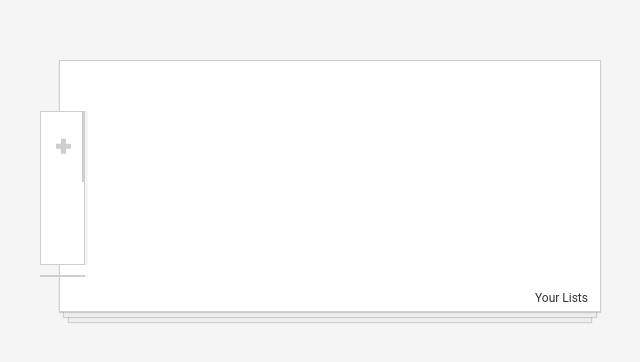
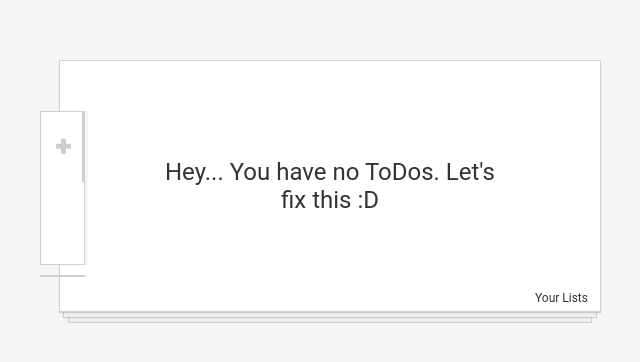
Before and after one commit to LZygmunt/todolist, a React (Create React App) app: page / in a window 1280 px wide. Shown: the part 214-576 px from the top of the page, without its empty margins (310-950 px from the left). Built offline with nearby package versions, Linux system fonts and the light colour scheme.

Commit message:
add noData and specify app sizes

```diff
--- a/src/assets/scss/_variables.scss
+++ b/src/assets/scss/_variables.scss
@@ -39,3 +39,23 @@ $borderColors: (
   separator: map_get($colors, appSilver),
   addSeparator: map_get($colors, appDarkCharcoal)
 );
+
+$quantities: (
+  maxPaperHeight: 60vh,
+  minPaperHeight: 150px,
+  paperWidth: 480px,
+);
+
+$fontSizes: (
+  small: 12px,
+  regular: 16px,
+  medium: 18px,
+  big: 20px,
+  large: 24px,
+);
+
+$fontWeights: (
+  extremeThin: 100,
+  bold: 700,
+  extremeBold: 900,
+)
--- a/src/components/listName/scss/listName.scss
+++ b/src/components/listName/scss/listName.scss
@@ -7,7 +7,7 @@
   right: 0;
   padding: .5em 1em;
   color: map_get($fontColors, names);
-  font-size: 12px;
+  font-size: map-get($fontSizes, small);
   @include transition(background-color);
   cursor: pointer;
 
--- a/src/components/menu/scss/menu.scss
+++ b/src/components/menu/scss/menu.scss
@@ -7,7 +7,7 @@
   left: -1em;
   width: calc(100% + 2em);
   display: grid;
-  font-size: 20px;
+  font-size: map-get($fontSizes, big);
   grid-template-rows: repeat(auto-fill, 100%);
 }
 
--- /dev/null
+++ b/src/components/noData/NoData.js
@@ -0,0 +1,11 @@
+import React from 'react';
+
+import './scss/noData.scss';
+
+const NoData = () => (
+  <div className="noData">
+    <span>Hey... You have no ToDos. Let&apos;s fix this :D</span>
+  </div>
+);
+
+export default NoData;
--- /dev/null
+++ b/src/components/noData/scss/noData.scss
@@ -0,0 +1,16 @@
+@import "../../../assets/scss/variables";
+
+.noData {
+  width: 100%;
+  height: map-get($quantities, minPaperHeight);
+  display: flex;
+  justify-content: center;
+  align-items: center;
+
+  span {
+    width: 70%;
+    text-align: center;
+    font-size: map-get($fontSizes, large);
+    color: map-get($fontColors, names);
+  }
+}
--- a/src/components/toDo/ListOfLists.js
+++ b/src/components/toDo/ListOfLists.js
@@ -1,7 +1,9 @@
+import NoData from 'components/noData/NoData';
 import React, { useCallback, useContext } from 'react';
 import { useHistory } from 'react-router-dom';
 import _unset from 'lodash/unset';
 import _forEach from 'lodash/forEach';
+import _isEmpty from 'lodash/isEmpty';
 
 import { ToDoContext } from 'contexts/ToDoContext';
 import constants from 'utils/constants';
@@ -43,7 +45,9 @@ const ListOfLists = () => {
     });
   }, [ dispatch ]);
 
-  return (
+  return  _isEmpty( toDos )
+    ? <NoData />
+    : (
       <List
         list={ removeNav( toDos ) }
         clickFn={ clickFn }
--- a/src/components/toDo/scss/toDo.scss
+++ b/src/components/toDo/scss/toDo.scss
@@ -11,8 +11,8 @@
     display: flex;
     justify-content: flex-start;
     align-items: center;
-    font-weight: 100;
-    font-size: 18px;
+    font-weight: map-get($fontWeights, extremeThin);
+    font-size: map-get($fontSizes, medium);
     color: map_get($fontColors, "names");
     cursor: pointer;
 
@@ -32,8 +32,8 @@
       justify-content: center;
       align-items: center;
       font-family: inherit;
-      font-size: 16px;
-      font-weight: 900;
+      font-size: map-get($fontSizes, regular);
+      font-weight: map-get($fontWeights, extremeBold);
       color: map_get($fontColors, iconButton);
       cursor: pointer;
 
@@ -46,13 +46,6 @@
         right: 0;
         background-color: map_get($backgroundsColors, removeButton);
       }
-    }
-
-    input[type=checkbox] {
-      margin-right: 10px;
-      font-size: 30px;
-
-      &:focus { outline: 0; }
     }
 
     p {
@@ -81,7 +74,7 @@
       background: none;
       border: 0;
       color: inherit;
-      font-weight: bold;
+      font-weight: map-get($fontWeights, bold);
       font-family: inherit;
 
       &:focus {
--- a/src/index.css
+++ b/src/index.scss
@@ -1,3 +1,5 @@
+@import './assets/scss/variables.scss';
+
 body {
   margin: 0;
   padding: 0;
@@ -13,9 +15,9 @@ body {
 
 #root {
   padding: 50px 30px;
-  width: 480px;
-  min-height: 150px;
-  max-height: 60vh;
+  width: map-get($quantities, paperWidth);
+  min-height: map-get($quantities, minPaperHeight);
+  max-height: map-get($quantities, maxPaperHeight);
   box-shadow:
           0 1px 1px rgba(0, 0, 0, 0.15),
           0 10px 0 -5px #eee,
```
Also changed, not shown: src/index.js (+4 -4 lines). Lines whose indentation alone changed are shown as unchanged.
